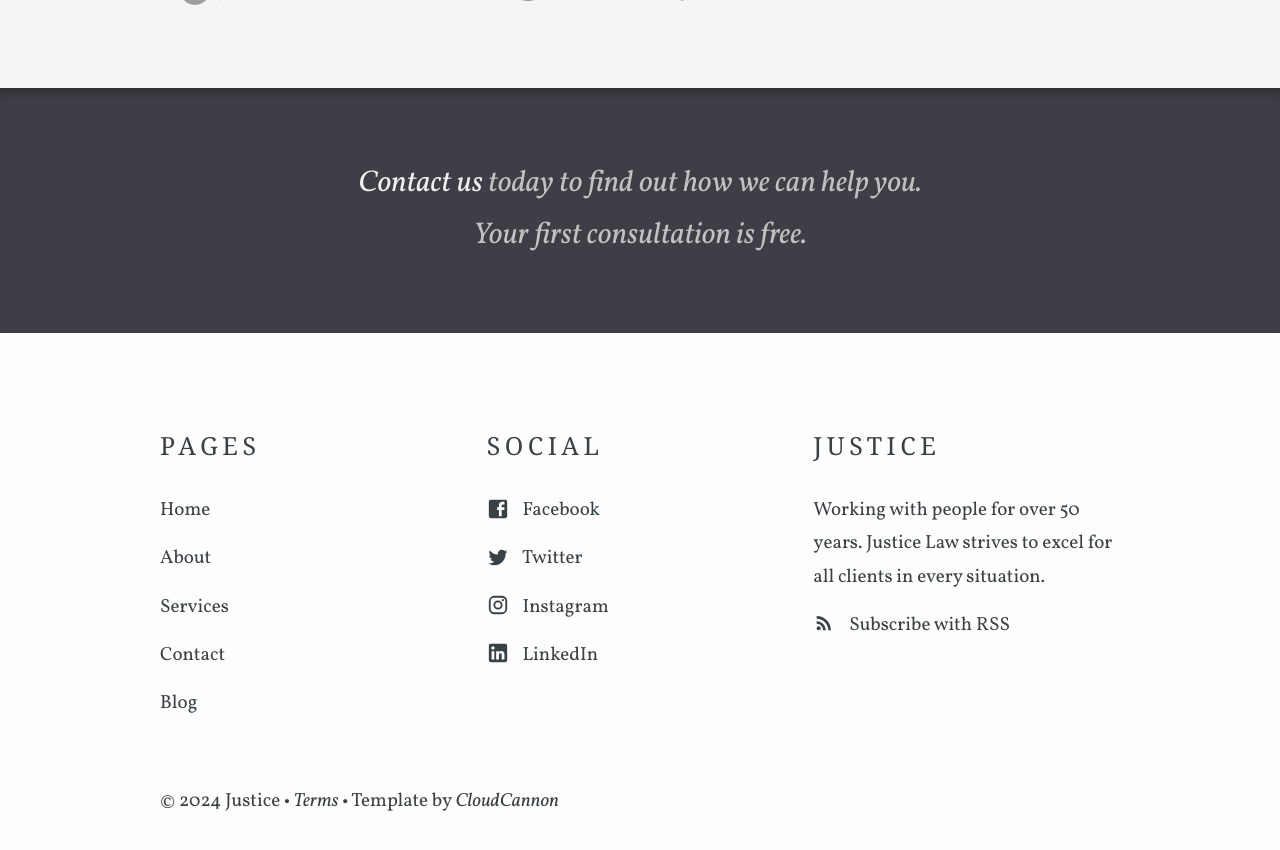
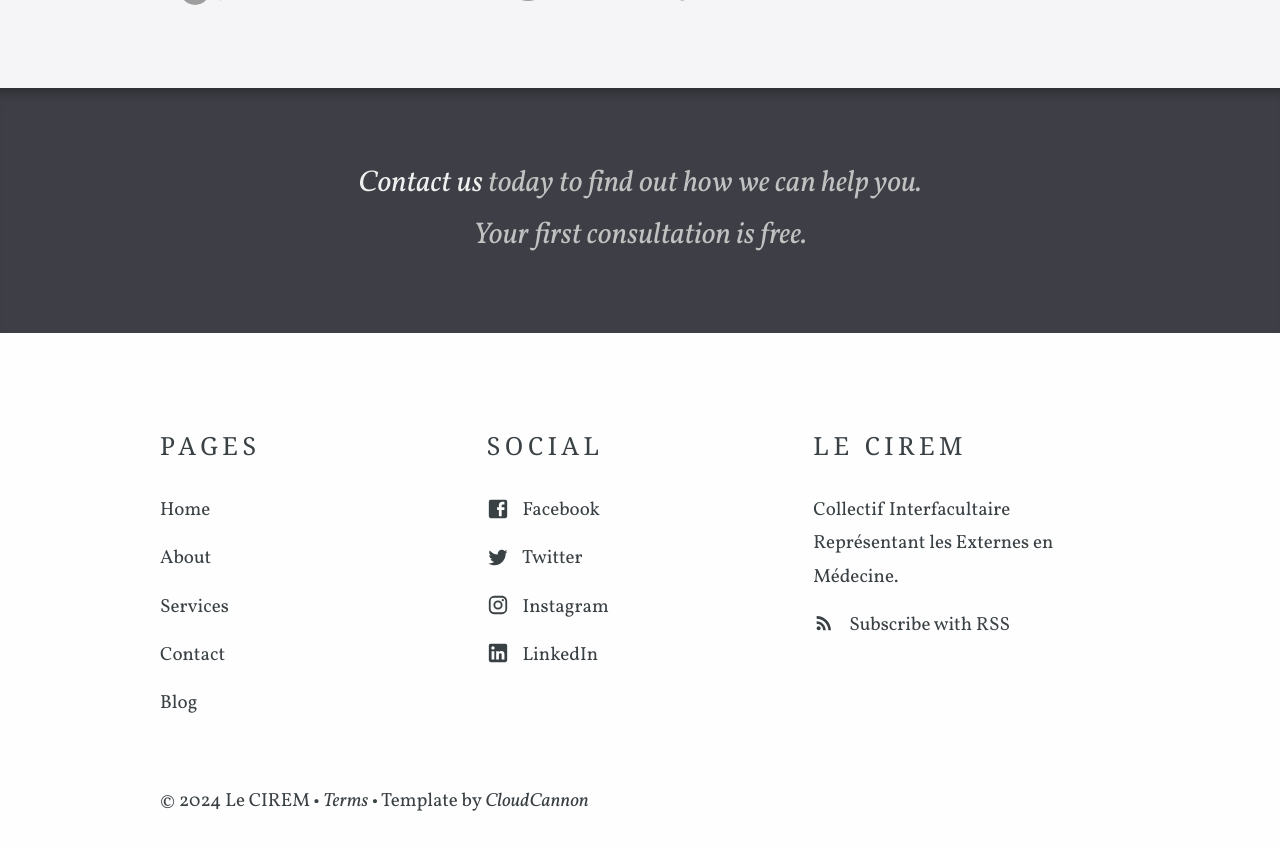
Before and after one commit to ciremwebsite/ciremwebsite.github.io, a Jekyll site: the page built from index.html, in a window 1280 px wide and 900 px high, scrolled down 1258 px. Shown: the top 850 px of the window. Built offline with Jekyll 4.4.1, drawn with Linux system fonts in a browser that asks for light colours; some web fonts are replaced; grey boxes are pictures that could not be loaded.

Commit message:
Update company.yml

```diff
--- a/_data/company.yml
+++ b/_data/company.yml
@@ -1,6 +1,6 @@
-title: Justice
-description: Working with people for over 50 years. Justice Law strives to excel for all clients in every situation.
-contact_email_address: contact@example.com
-phone: (03) 123 4567
-address: 123 Example Street, Gooseburb, 9876, Ducktown, New Zealand
-postal_address: PO Box 123, Ducktown, New Zealand
+title: Le CIREM
+description: Collectif Interfacultaire Représentant les Externes en Médecine.
+contact_email_address: cirecollectif@gmail.com
+#phone: (03) 123 4567
+#address: 123 Example Street, Gooseburb, 9876, Ducktown, New Zealand
+postal_address: Paris, France
```
